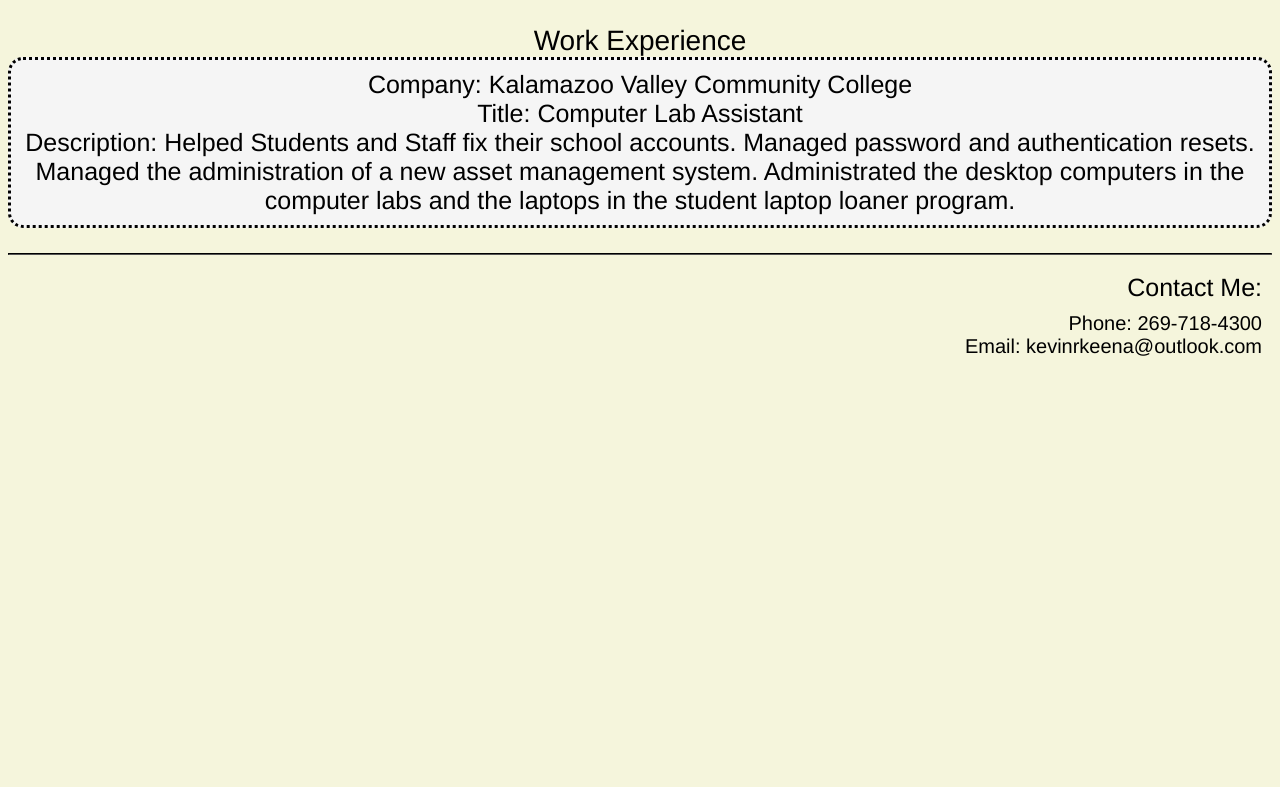
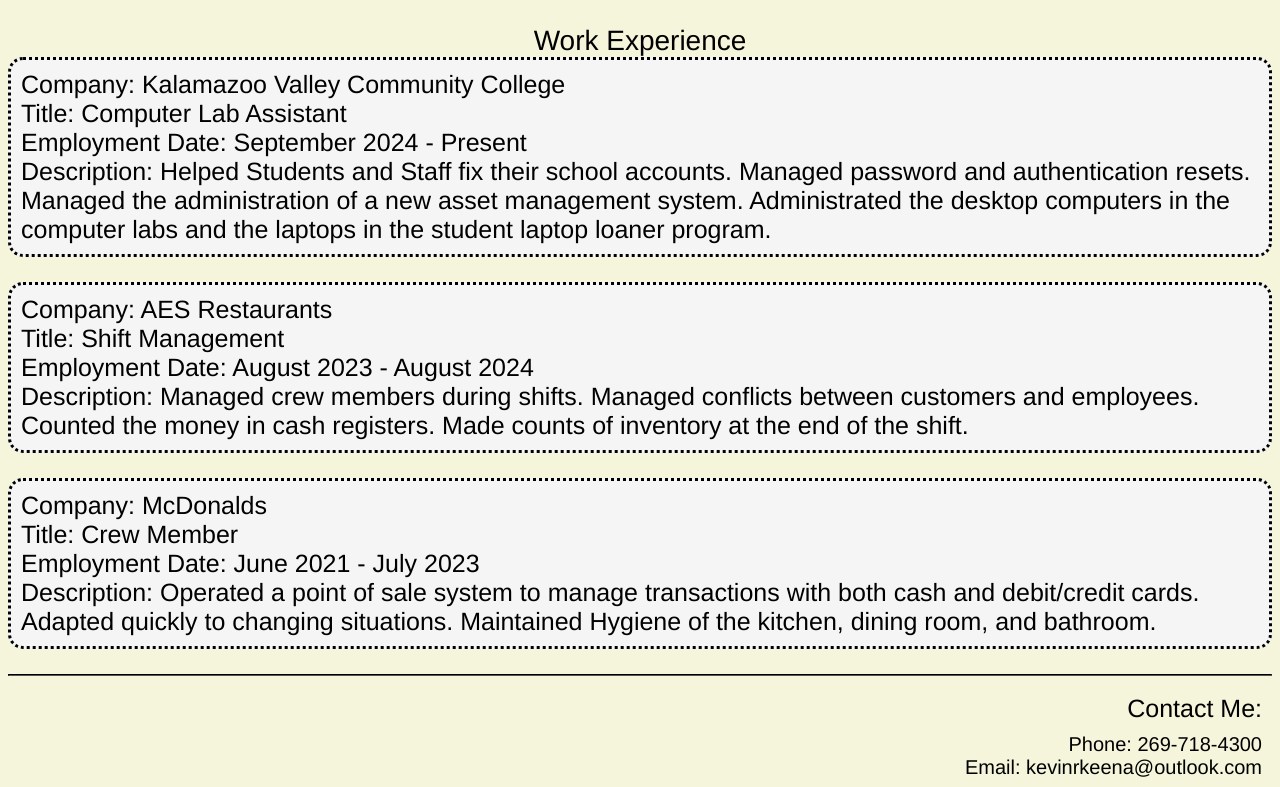
Before and after one commit to KevTheCreator98/PortfolioWebsite, a plain HTML site: page experience.html in a window 1280 px wide. Shown: the part 134-921 px from the top of the page. Before the commit the page ends 800 px from the top, so only its background shows below. Drawn offline with Linux system fonts and the light colour scheme.

Commit message:
Added experience to experience page

```diff
--- a/experience.html
+++ b/experience.html
@@ -16,8 +16,17 @@
     </div>
 
     <p class="sectiontitle">Work Experience</p>
-    <p class="section">Company: Kalamazoo Valley Community College <br> Title: Computer Lab Assistant <br> Description: Helped Students and Staff fix their school accounts. Managed password and authentication resets.
+    <p class="workexperience">Company: Kalamazoo Valley Community College <br> Title: Computer Lab Assistant <br> Employment Date: September 2024 - Present <br> Description: Helped Students and Staff fix their school accounts. Managed password and authentication resets.
     Managed the administration of a new asset management system. Administrated the desktop computers in the computer labs and the laptops in the student laptop loaner program.
+    </p>
+
+    <p class="workexperience">Company: AES Restaurants <br> Title: Shift Management <br> Employment Date: August 2023 - August 2024 <br>
+    Description: Managed crew members during shifts. Managed conflicts between customers and employees. Counted the money in cash registers. Made counts of
+    inventory at the end of the shift.</p>
+
+    <p class="workexperience">Company: McDonalds <br> Title: Crew Member <br> Employment Date: June 2021 - July 2023 <br>
+    Description: Operated a point of sale system to manage transactions with both cash and debit/credit cards. Adapted quickly to changing situations. Maintained Hygiene
+    of the kitchen, dining room, and bathroom.
     </p>
 
     <hr>
--- a/style.css
+++ b/style.css
@@ -63,3 +63,14 @@ img{
     text-align: center;
     margin-bottom: -25px;
 }
+.workexperience{
+    text-align: left;
+    border: dotted;
+    border-radius: 15px;
+    background-color: whitesmoke;
+    font-size: 25px;
+    width: fit-content;
+    padding: 10px;
+    margin-left: auto;
+    margin-right: auto;
+}
```
